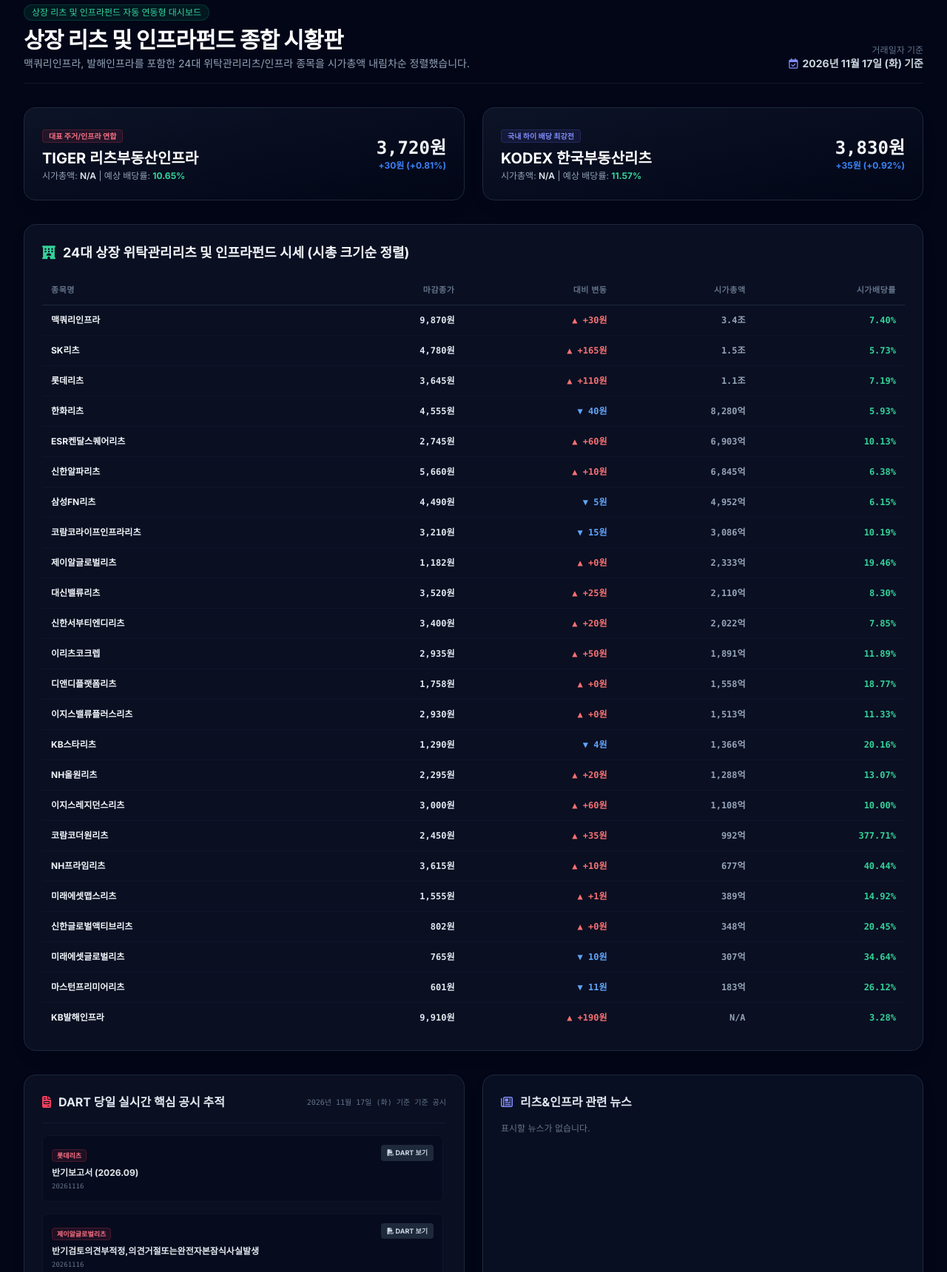
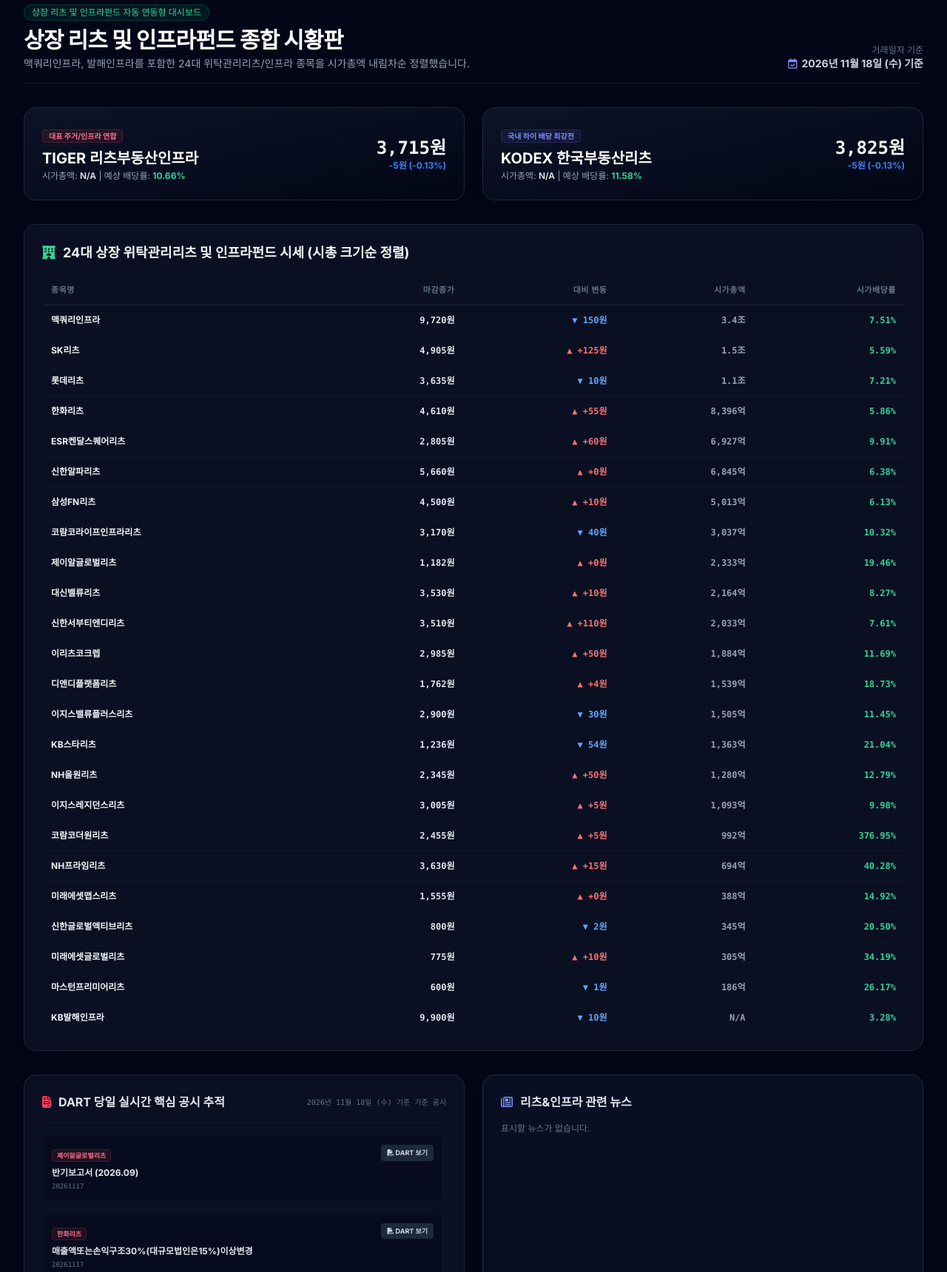
Before and after one commit to DCD-icarus/kospi-dashboard, a plain HTML site: page reits.html in a window 1280 px wide. Shown: the part 94-1814 px from the top of the page at 74% size. Drawn offline with nearby package versions, Linux system fonts and the light colour scheme.

Commit message:
Auto-Update Dashboards (kospi_reits)

```diff
--- a/reits.html
+++ b/reits.html
@@ -150,20 +150,20 @@
             "etfs": [
                         {
                                     "name": "TIGER 리츠부동산인프라",
-                                    "price": "3,720원",
-                                    "change": "+30원",
-                                    "pct": "+0.81%",
+                                    "price": "3,715원",
+                                    "change": "-5원",
+                                    "pct": "-0.13%",
                                     "cap": "N/A",
-                                    "yield": "10.65%",
+                                    "yield": "10.66%",
                                     "link": "https://finance.naver.com/item/main.naver?code=329200"
                         },
                         {
                                     "name": "KODEX 한국부동산리츠",
-                                    "price": "3,830원",
-                                    "change": "+35원",
-                                    "pct": "+0.92%",
+                                    "price": "3,825원",
+                                    "change": "-5원",
+                                    "pct": "-0.13%",
                                     "cap": "N/A",
-                                    "yield": "11.57%",
+                                    "yield": "11.58%",
                                     "link": "https://finance.naver.com/item/main.naver?code=476800"
                         }
             ],
@@ -171,53 +171,53 @@
                         {
                                     "name": "맥쿼리인프라",
                                     "code": "088980",
-                                    "price": "9,870원",
-                                    "change": "+30원",
+                                    "price": "9,720원",
+                                    "change": "-150원",
                                     "cap": "3.4조",
-                                    "yield": "7.40%",
+                                    "yield": "7.51%",
                                     "link": "https://finance.naver.com/item/main.naver?code=088980"
                         },
                         {
                                     "name": "SK리츠",
                                     "code": "395400",
-                                    "price": "4,780원",
-                                    "change": "+165원",
+                                    "price": "4,905원",
+                                    "change": "+125원",
                                     "cap": "1.5조",
-                                    "yield": "5.73%",
+                                    "yield": "5.59%",
                                     "link": "https://finance.naver.com/item/main.naver?code=395400"
                         },
                         {
                                     "name": "롯데리츠",
                                     "code": "330590",
-                                    "price": "3,645원",
-                                    "change": "+110원",
+                                    "price": "3,635원",
+                                    "change": "-10원",
                                     "cap": "1.1조",
-                                    "yield": "7.19%",
+                                    "yield": "7.21%",
                                     "link": "https://finance.naver.com/item/main.naver?code=330590"
                         },
                         {
                                     "name": "한화리츠",
                                     "code": "451800",
-                                    "price": "4,555원",
-                                    "change": "-40원",
-                                    "cap": "8,280억",
-                                    "yield": "5.93%",
+                                    "price": "4,610원",
+                                    "change": "+55원",
+                                    "cap": "8,396억",
+                                    "yield": "5.86%",
                                     "link": "https://finance.naver.com/item/main.naver?code=451800"
                         },
                         {
                                     "name": "ESR켄달스퀘어리츠",
                                     "code": "365550",
-                                    "price": "2,745원",
+                                    "price": "2,805원",
                                     "change": "+60원",
-                                    "cap": "6,903억",
-                                    "yield": "10.13%",
+                                    "cap": "6,927억",
+                                    "yield": "9.91%",
                                     "link": "https://finance.naver.com/item/main.naver?code=365550"
                         },
                         {
                                     "name": "신한알파리츠",
                                     "code": "293940",
                                     "price": "5,660원",
-                                    "change": "+10원",
+                                    "change": "+0원",
                                     "cap": "6,845억",
                                     "yield": "6.38%",
                                     "link": "https://finance.naver.com/item/main.naver?code=293940"
@@ -225,19 +225,19 @@
                         {
                                     "name": "삼성FN리츠",
                                     "code": "448730",
-                                    "price": "4,490원",
-                                    "change": "-5원",
-                                    "cap": "4,952억",
-                                    "yield": "6.15%",
+                                    "price": "4,500원",
+                                    "change": "+10원",
+                                    "cap": "5,013억",
+                                    "yield": "6.13%",
                                     "link": "https://finance.naver.com/item/main.naver?code=448730"
                         },
                         {
                                     "name": "코람코라이프인프라리츠",
                                     "code": "357120",
-                                    "price": "3,210원",
-                                    "change": "-15원",
-                                    "cap": "3,086억",
-                                    "yield": "10.19%",
+                                    "price": "3,170원",
+                                    "change": "-40원",
+                                    "cap": "3,037억",
+                                    "yield": "10.32%",
                                     "link": "https://finance.naver.com/item/main.naver?code=357120"
                         },
                         {
@@ -252,140 +252,170 @@
                         {
                                     "name": "대신밸류리츠",
                                     "code": "0030R0",
-                                    "price": "3,520원",
-                                    "change": "+25원",
-                                    "cap": "2,110억",
-                                    "yield": "8.30%",
+                                    "price": "3,530원",
+                                    "change": "+10원",
+                                    "cap": "2,164억",
+                                    "yield": "8.27%",
                                     "link": "https://finance.naver.com/item/main.naver?code=0030R0"
                         },
                         {
                                     "name": "신한서부티엔디리츠",
                                     "code": "404990",
-                                    "price": "3,400원",
-                                    "change": "+20원",
-                                    "cap": "2,022억",
-                                    "yield": "7.85%",
+                                    "price": "3,510원",
+                                    "change": "+110원",
+                                    "cap": "2,033억",
+                                    "yield": "7.61%",
                                     "link": "https://finance.naver.com/item/main.naver?code=404990"
                         },
                         {
                                     "name": "이리츠코크렙",
                                     "code": "088260",
-                                    "price": "2,935원",
+                                    "price": "2,985원",
                                     "change": "+50원",
-                                    "cap": "1,891억",
-                                    "yield": "11.89%",
+                                    "cap": "1,884억",
+                                    "yield": "11.69%",
                                     "link": "https://finance.naver.com/item/main.naver?code=088260"
                         },
                         {
                                     "name": "디앤디플랫폼리츠",
                                     "code": "377190",
-                                    "price": "1,758원",
-                                    "change": "+0원",
-                                    "cap": "1,558억",
-                                    "yield": "18.77%",
+                                    "price": "1,762원",
+                                    "change": "+4원",
+                                    "cap": "1,539억",
+                                    "yield": "18.73%",
                                     "link": "https://finance.naver.com/item/main.naver?code=377190"
                         },
                         {
                                     "name": "이지스밸류플러스리츠",
                                     "code": "334890",
-                                    "price": "2,930원",
-                                    "change": "+0원",
-                                    "cap": "1,513억",
-                                    "yield": "11.33%",
+                                    "price": "2,900원",
+                                    "change": "-30원",
+                                    "cap": "1,505억",
+                                    "yield": "11.45%",
                                     "link": "https://finance.naver.com/item/main.naver?code=334890"
                         },
                         {
                                     "name": "KB스타리츠",
                                     "code": "432320",
-                                    "price": "1,290원",
-                                    "change": "-4원",
-                                    "cap": "1,366억",
-                                    "yield": "20.16%",
+                                    "price": "1,236원",
+                                    "change": "-54원",
+                                    "cap": "1,363억",
+                                    "yield": "21.04%",
                                     "link": "https://finance.naver.com/item/main.naver?code=432320"
                         },
                         {
                                     "name": "NH올원리츠",
                                     "code": "400760",
-                                    "price": "2,295원",
-                                    "change": "+20원",
-                                    "cap": "1,288억",
-                                    "yield": "13.07%",
+                                    "price": "2,345원",
+                                    "change": "+50원",
+                                    "cap": "1,280억",
+                                    "yield": "12.79%",
                                     "link": "https://finance.naver.com/item/main.naver?code=400760"
                         },
                         {
                                     "name": "이지스레지던스리츠",
                                     "code": "350520",
-                                    "price": "3,000원",
-                                    "change": "+60원",
-                                    "cap": "1,108억",
-                                    "yield": "10.00%",
+                                    "price": "3,005원",
+                                    "change": "+5원",
+                                    "cap": "1,093억",
+                                    "yield": "9.98%",
                                     "link": "https://finance.naver.com/item/main.naver?code=350520"
                         },
                         {
                                     "name": "코람코더원리츠",
                                     "code": "417310",
-                                    "price": "2,450원",
-                                    "change": "+35원",
+                                    "price": "2,455원",
+                                    "change": "+5원",
                                     "cap": "992억",
-                                    "yield": "377.71%",
+                                    "yield": "376.95%",
                                     "link": "https://finance.naver.com/item/main.naver?code=417310"
                         },
                         {
                                     "name": "NH프라임리츠",
                                     "code": "338100",
-                                    "price": "3,615원",
-                                    "change": "+10원",
-                                    "cap": "677억",
-                                    "yield": "40.44%",
+                                    "price": "3,630원",
+                                    "change": "+15원",
+                                    "cap": "694억",
+                                    "yield": "40.28%",
                                     "link": "https://finance.naver.com/item/main.naver?code=338100"
                         },
                         {
                                     "name": "미래에셋맵스리츠",
                                     "code": "357250",
                                     "price": "1,555원",
-                                    "change": "+1원",
-                                    "cap": "389억",
+                                    "change": "+0원",
+                                    "cap": "388억",
                                     "yield": "14.92%",
                                     "link": "https://finance.naver.com/item/main.naver?code=357250"
                         },
                         {
                                     "name": "신한글로벌액티브리츠",
                                     "code": "481850",
-                                    "price": "802원",
-                                    "change": "+0원",
-                                    "cap": "348억",
-                                    "yield": "20.45%",
+                                    "price": "800원",
+                                    "change": "-2원",
+                                    "cap": "345억",
+                                    "yield": "20.50%",
                                     "link": "https://finance.naver.com/item/main.naver?code=481850"
                         },
                         {
                                     "name": "미래에셋글로벌리츠",
                                     "code": "396690",
-                                    "price": "765원",
-                                    "change": "-10원",
-                                    "cap": "307억",
-                                    "yield": "34.64%",
+                                    "price": "775원",
+                                    "change": "+10원",
+                                    "cap": "305억",
+                                    "yield": "34.19%",
                                     "link": "https://finance.naver.com/item/main.naver?code=396690"
                         },
                         {
                                     "name": "마스턴프리미어리츠",
                                     "code": "357430",
-                                    "price": "601원",
-                                    "change": "-11원",
-                                    "cap": "183억",
-                                    "yield": "26.12%",
+                                    "price": "600원",
+                                    "change": "-1원",
+                                    "cap": "186억",
+                                    "yield": "26.17%",
                                     "link": "https://finance.naver.com/item/main.naver?code=357430"
                         },
                         {
                                     "name": "KB발해인프라",
                                     "code": "415640",
-                                    "price": "9,910원",
-                                    "change": "+190원",
+                                    "price": "9,900원",
+                                    "change": "-10원",
                                     "cap": "N/A",
                                     "yield": "3.28%",
                                     "link": "https://finance.naver.com/item/main.naver?code=415640"
                         }
             ],
             "disclosures": [
+                        {
+                                    "name": "제이알글로벌리츠",
+                                    "title": "반기보고서 (2026.09)",
+                                    "date": "20261117",
+                                    "link": "https://dart.fss.or.kr/dsaf001/main.do?rcpNo=20261116002246"
+                        },
+                        {
+                                    "name": "한화리츠",
+                                    "title": "매출액또는손익구조30%(대규모법인은15%)이상변경              ",
+                                    "date": "20261117",
+                                    "link": "https://dart.fss.or.kr/dsaf001/main.do?rcpNo=20261117800548"
+                        },
+                        {
+                                    "name": "신한글로벌액티브리츠",
+                                    "title": "감사보고서제출              ",
+                                    "date": "20261117",
+                                    "link": "https://dart.fss.or.kr/dsaf001/main.do?rcpNo=20261117800514"
+                        },
+                        {
+                                    "name": "마스턴프리미어리츠",
+                                    "title": "자본잠식50%이상또는매출액50억원미만사실발생              ",
+                                    "date": "20261117",
+                                    "link": "https://dart.fss.or.kr/dsaf001/main.do?rcpNo=20261117800615"
+                        },
+                        {
+                                    "name": "이지스밸류플러스리츠",
+                                    "title": "[기재정정]부동산투자회사자금차입              ",
+                                    "date": "20261117",
+                                    "link": "https://dart.fss.or.kr/dsaf001/main.do?rcpNo=20261117800594"
+                        },
                         {
                                     "name": "롯데리츠",
                                     "title": "반기보고서 (2026.09)",
@@ -457,46 +487,10 @@
                                     "title": "반기보고서 (2026.09)",
                                     "date": "20261116",
                                     "link": "https://dart.fss.or.kr/dsaf001/main.do?rcpNo=20261116002219"
-                        },
-                        {
-                                    "name": "제이알글로벌리츠",
-                                    "title": "[기재정정]주요사항보고서(회생절차개시신청)",
-                                    "date": "20261113",
-                                    "link": "https://dart.fss.or.kr/dsaf001/main.do?rcpNo=20261113000678"
-                        },
-                        {
-                                    "name": "ESR켄달스퀘어리츠",
-                                    "title": "주주명부폐쇄기간또는기준일설정              ",
-                                    "date": "20261113",
-                                    "link": "https://dart.fss.or.kr/dsaf001/main.do?rcpNo=20261113800219"
-                        },
-                        {
-                                    "name": "신한서부티엔디리츠",
-                                    "title": "반기보고서 (2026.09)",
-                                    "date": "20261113",
-                                    "link": "https://dart.fss.or.kr/dsaf001/main.do?rcpNo=20261113000989"
-                        },
-                        {
-                                    "name": "마스턴프리미어리츠",
-                                    "title": "수시공시의무관련사항(공정공시)              ",
-                                    "date": "20261113",
-                                    "link": "https://dart.fss.or.kr/dsaf001/main.do?rcpNo=20261113801914"
-                        },
-                        {
-                                    "name": "미래에셋맵스리츠",
-                                    "title": "주주명부폐쇄기간또는기준일설정              ",
-                                    "date": "20261113",
-                                    "link": "https://dart.fss.or.kr/dsaf001/main.do?rcpNo=20261113800234"
-                        },
-                        {
-                                    "name": "대신밸류리츠",
-                                    "title": "주주명부폐쇄기간또는기준일설정              ",
-                                    "date": "20261113",
-                                    "link": "https://dart.fss.or.kr/dsaf001/main.do?rcpNo=20261113800873"
                         }
             ],
             "news": [],
-            "market_date": "2026년 11월 17일 (화) 기준"
+            "market_date": "2026년 11월 18일 (수) 기준"
 };
         // --- REITS_DATA_END ---
 
```
Also changed, not shown: index.html (+74 -74 lines).
